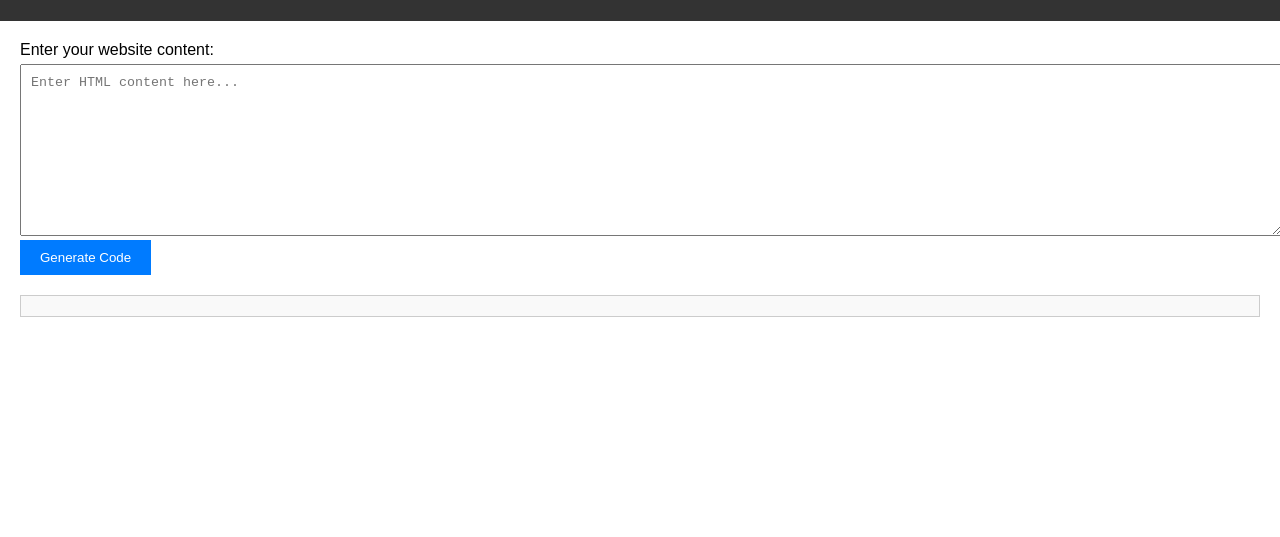
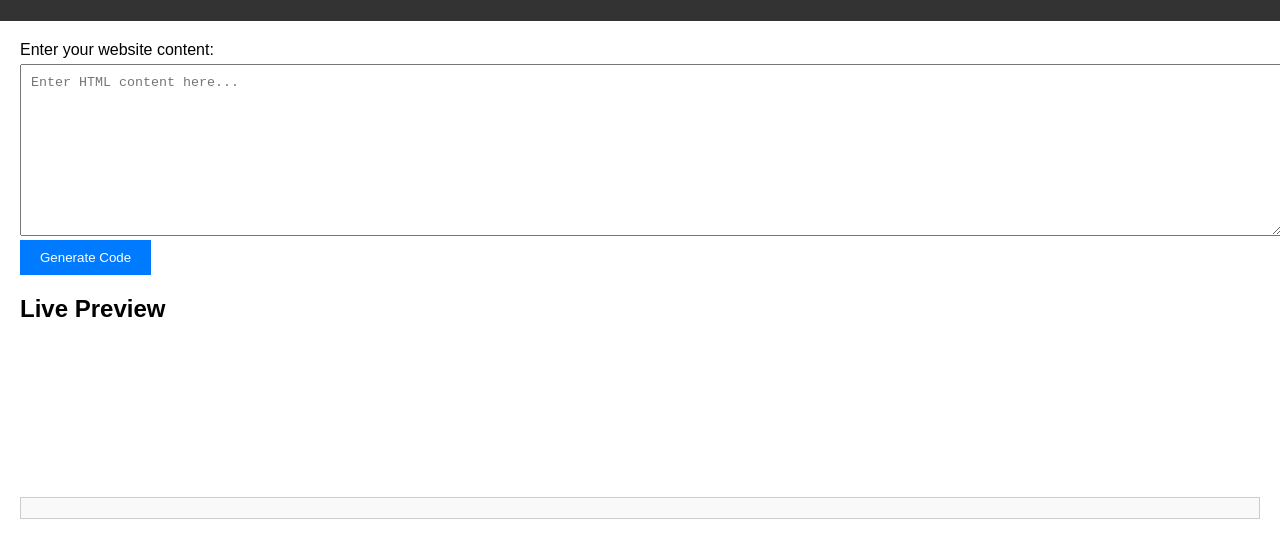
Before and after one commit to One-And-Done/website-generator, a plain HTML site: page index.html in a window 1280 px wide. Shown: the part 99-636 px from the top of the page. Drawn offline with Linux system fonts and the light colour scheme.

Commit message:
Update index.html

```diff
--- a/index.html
+++ b/index.html
@@ -16,6 +16,10 @@
             <textarea id="website-content" rows="10" cols="50" placeholder="Enter HTML content here..."></textarea>
             <button id="generate-button">Generate Code</button>
         </div>
+        <div class="preview-container">
+            <h2>Live Preview</h2>
+            <iframe id="preview-frame" frameborder="0"></iframe>
+        </div>
         <div id="generated-code"></div>
     </main>
     <script src="script.js"></script>
```
